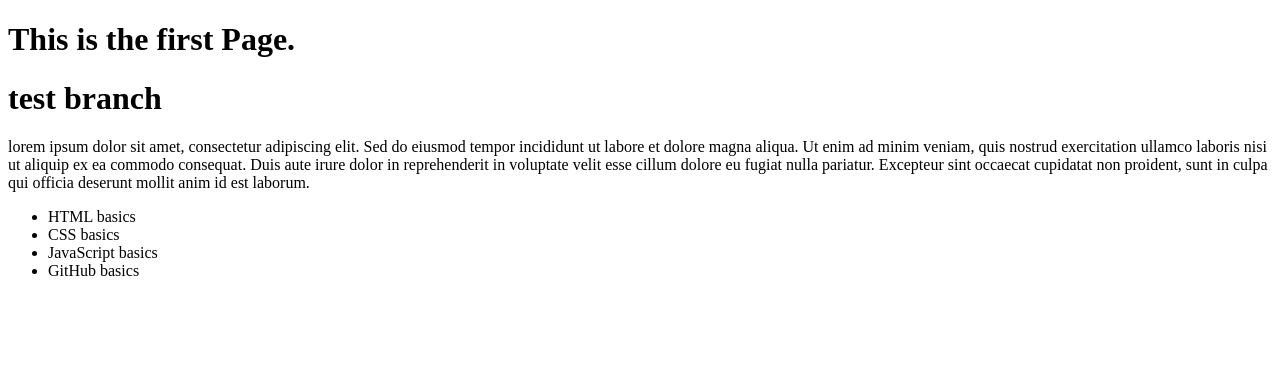
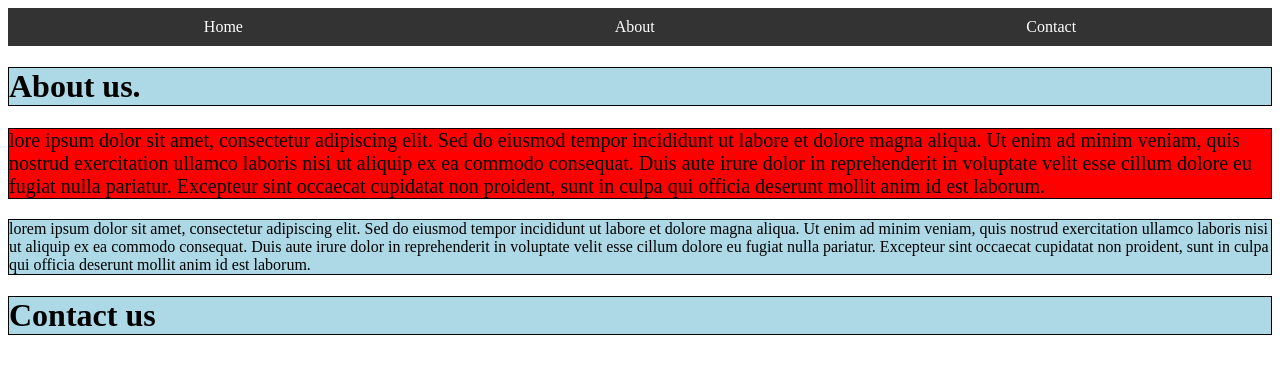
Before and after one commit to ibrahimbarrow-dev/Git-Basics, a plain HTML site: page index.html in a window 1280 px wide. Drawn offline with Linux system fonts and the light colour scheme.

Commit message:
made changes to contetnt including nav, new text, styling basic css

```diff
--- a/index.html
+++ b/index.html
@@ -4,19 +4,39 @@
     <meta charset='utf-8'>
     <meta name='viewport' content='width=device-width, initial-scale=1'>
     <title>Test</title>
-    <link rel='stylesheet' href='main.css'>
+    <link rel='stylesheet' href='syle.css'>
 </head>
 <body>
-    <h1> This is the first Page.</h1>
-    <h1>test branch</h1>
-    <p> lorem ipsum dolor sit amet, consectetur adipiscing elit. Sed do eiusmod tempor incididunt ut labore et dolore magna aliqua. Ut enim ad minim veniam, quis nostrud exercitation ullamco laboris nisi ut aliquip ex ea commodo consequat. Duis aute irure dolor in reprehenderit in voluptate velit esse cillum dolore eu fugiat nulla pariatur. Excepteur sint occaecat cupidatat non proident, sunt in culpa qui officia deserunt mollit anim id est laborum.
+    <nav>
+        <ul class="nav-links">
+            <li><a href='#'>Home</a></li>
+            <li><a href='#'>About</a></li>
+            <li><a href='#'>Contact</a></li>
+        </ul>
+    </nav>
+    <h1> About us.</h1>
+    <p class="one">lore ipsum dolor sit amet, consectetur adipiscing elit. Sed do eiusmod tempor incididunt ut labore et dolore magna aliqua. Ut enim ad minim veniam, quis nostrud exercitation ullamco laboris nisi ut aliquip ex ea commodo consequat. Duis aute irure dolor in reprehenderit in voluptate velit esse cillum dolore eu fugiat nulla pariatur. Excepteur sint occaecat cupidatat non proident, sunt in culpa qui officia deserunt mollit anim id est laborum.
+</p>
+
+<p class="two"> lorem ipsum dolor sit amet, consectetur adipiscing elit. Sed do eiusmod tempor incididunt ut labore et dolore magna aliqua. Ut enim ad minim veniam, quis nostrud exercitation ullamco laboris nisi ut aliquip ex ea commodo consequat. Duis aute irure dolor in reprehenderit in voluptate velit esse cillum dolore eu fugiat nulla pariatur. Excepteur sint occaecat cupidatat non proident, sunt in culpa qui officia deserunt mollit anim id est laborum.
 
     </p>
-    <ul>
+
+
+
+
+
+    <h1>Contact us</h1>
+    <div>
+
+    </div>
+
+    <!-- <ul>
         <li>HTML basics</li>
         <li>CSS basics</li>
         <li>JavaScript basics</li>
         <li> GitHub basics</li>
-    </ul>
+    </ul> -->
+
 </body>
 </html>
--- a/syle.css
+++ b/syle.css
@@ -0,0 +1,37 @@
+h1 {
+    border: 1px solid #000;
+    background-color: lightblue;
+
+
+}
+
+nav {
+    background-color: #333;
+    color: white;
+    padding: 10px;
+}
+
+.one {
+    border: 1px solid #000;
+    background-color: red;
+    font-size: 20px;
+}
+.two {
+    border: 1px solid #000;
+    background-color: lightblue;
+    font-size: 16px;
+}
+
+.nav-links {
+    list-style-type:none;
+    margin: 0;
+    padding: 0;
+    display: flex;
+    justify-content: space-around;
+}
+
+nav li a {
+    color: white;
+    text-decoration: none;
+    padding: 5px 10px;
+}
```
